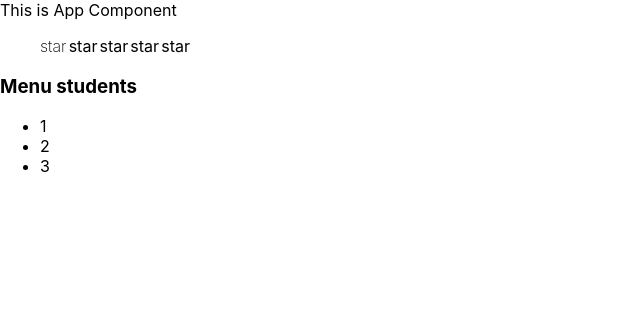
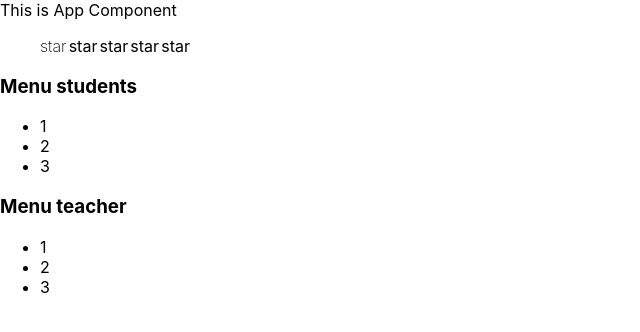
Before and after one commit to tabolo1000/reactJustEasy, a React (Create React App) app: page / in a window 1280 px wide. Shown: the top 332 px of the page, without its empty margins (0-640 px from the left). Built offline with nearby package versions, Linux system fonts and the light colour scheme.

Commit message:
create single state for multiple components Accordion without type because I want sleep

```diff
--- a/package.json
+++ b/package.json
@@ -14,6 +14,7 @@
     "react-dom": "^18.2.0",
     "react-scripts": "5.0.1",
     "typescript": "^4.4.2",
+    "uuid": "^9.0.1",
     "web-vitals": "^2.1.0"
   },
   "scripts": {
--- a/src/App.tsx
+++ b/src/App.tsx
@@ -19,16 +19,21 @@ interface AppTitleType {
     title: string
 }
 
+let verIdFirst = "1";
+let verIdSecond = "2";
 
 function App() {
 
-    let[collapse, changeCollapse] = useState(true)
+    let[collapse, changeCollapse] = useState({
+        [verIdFirst]: {id: 1, title: "Menu students", isDone: true},
+        [verIdSecond]: {id: 2, title: "Menu teacher", isDone: true},
+     })
     return (
         <div className="App">
             <AppTitle title = "This is App Component"/>
             <Rating value = {1}/>
-            <Accordion title = "Menu students" changeCollapse = {changeCollapse} collapse = {collapse}/>
-            {/*<Accordion title = "Menu teachers" changeCollapse = {changeCollapse} collapse = {collapse}/>*/}
+            <Accordion id = {verIdFirst} title = {collapse[verIdFirst].title} changeCollapse = {changeCollapse} collapse = {collapse}/>
+            <Accordion id = {verIdSecond} title = {collapse[verIdSecond].title} changeCollapse = {changeCollapse} collapse = {collapse}/>
         </div>
     );
 }
--- a/src/components/Accordion/Accordion.tsx
+++ b/src/components/Accordion/Accordion.tsx
@@ -6,19 +6,23 @@ interface AccordingTitleType {
 }
 
 interface AccordionBodyType {
-    collapse: boolean
+    collapse: AccordionTaskType[]
 }
-
+type AccordionTaskType = {
+    title: string,
+    id: string
+}
 interface AccordionType {
+    id: string
     title: string,
-    changeCollapse: Dispatch<SetStateAction<boolean>>,
-    collapse: boolean,
+    changeCollapse: Dispatch<SetStateAction<any>>,
+    collapse: any,
 }
-let AccordionTitle:FC<AccordionType> = ({title, changeCollapse, collapse}) => {
-    return <h3 onClick = {() => changeCollapse(!collapse)}>{title}</h3>
+let AccordionTitle:FC<AccordionType> = ({ id ,title, changeCollapse, collapse}) => {
+    return <h3 onClick = {() => changeCollapse({...collapse, [id]: {...collapse[id], isDone: !collapse[id].isDone} })}>{title}</h3>
 }
-let AccordionBody:FC<AccordionBodyType> = ({collapse}) => {
-    return (collapse)?<ul>
+let AccordionBody:FC<any> = ({collapse, id}) => {
+    return (collapse[id].isDone)?<ul>
         <li>1</li>
         <li>2</li>
         <li>3</li>
@@ -27,6 +31,6 @@ let AccordionBody:FC<AccordionBodyType> = ({collapse}) => {
 export let Accordion:FC<AccordionType> = (props) => {
     return <div>
         <AccordionTitle {...props}/>
-        <AccordionBody collapse = {props.collapse}/>
+        <AccordionBody collapse = {props.collapse} id = {props.id}/>
     </div>
 }
```
Also changed, not shown: 1 other file (tests, documents, lock files or other folders).
